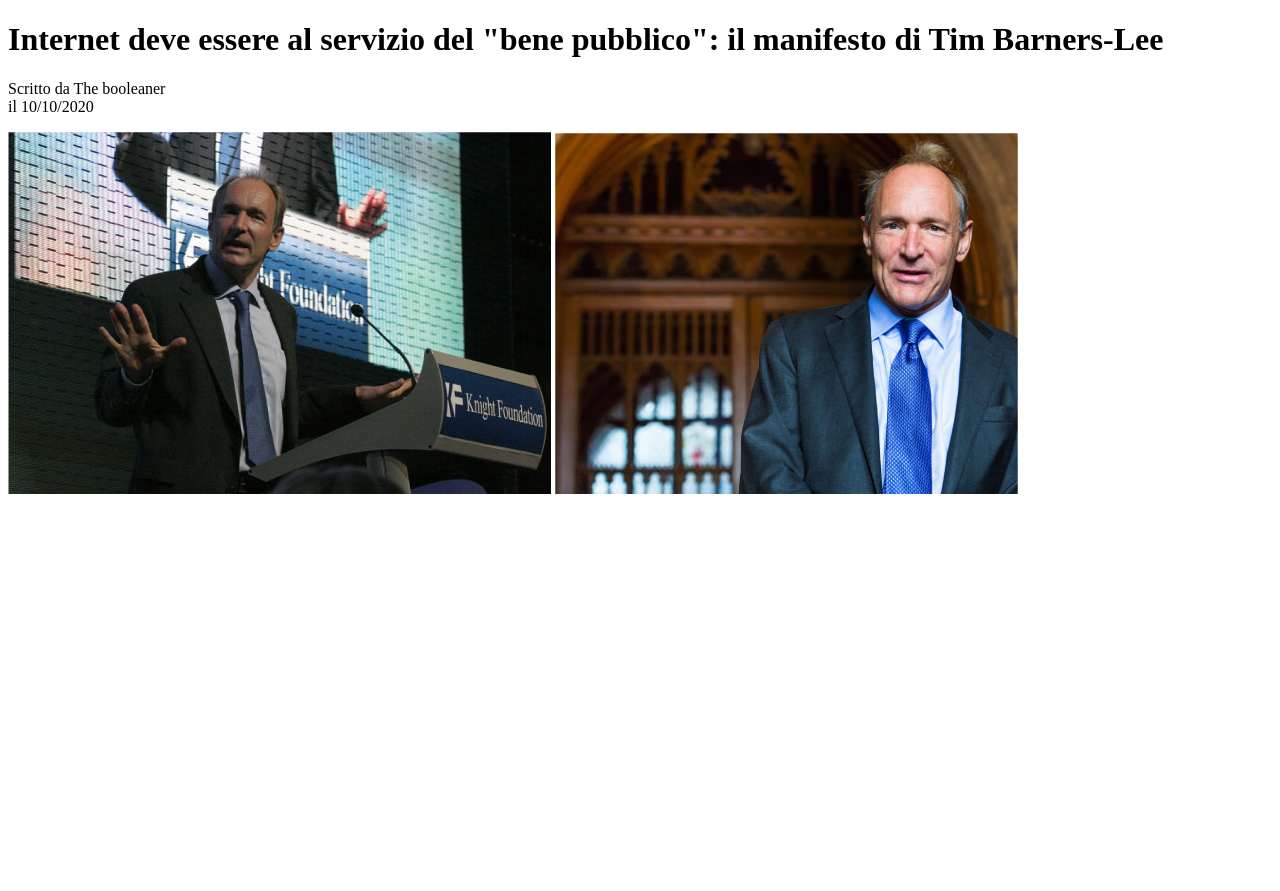
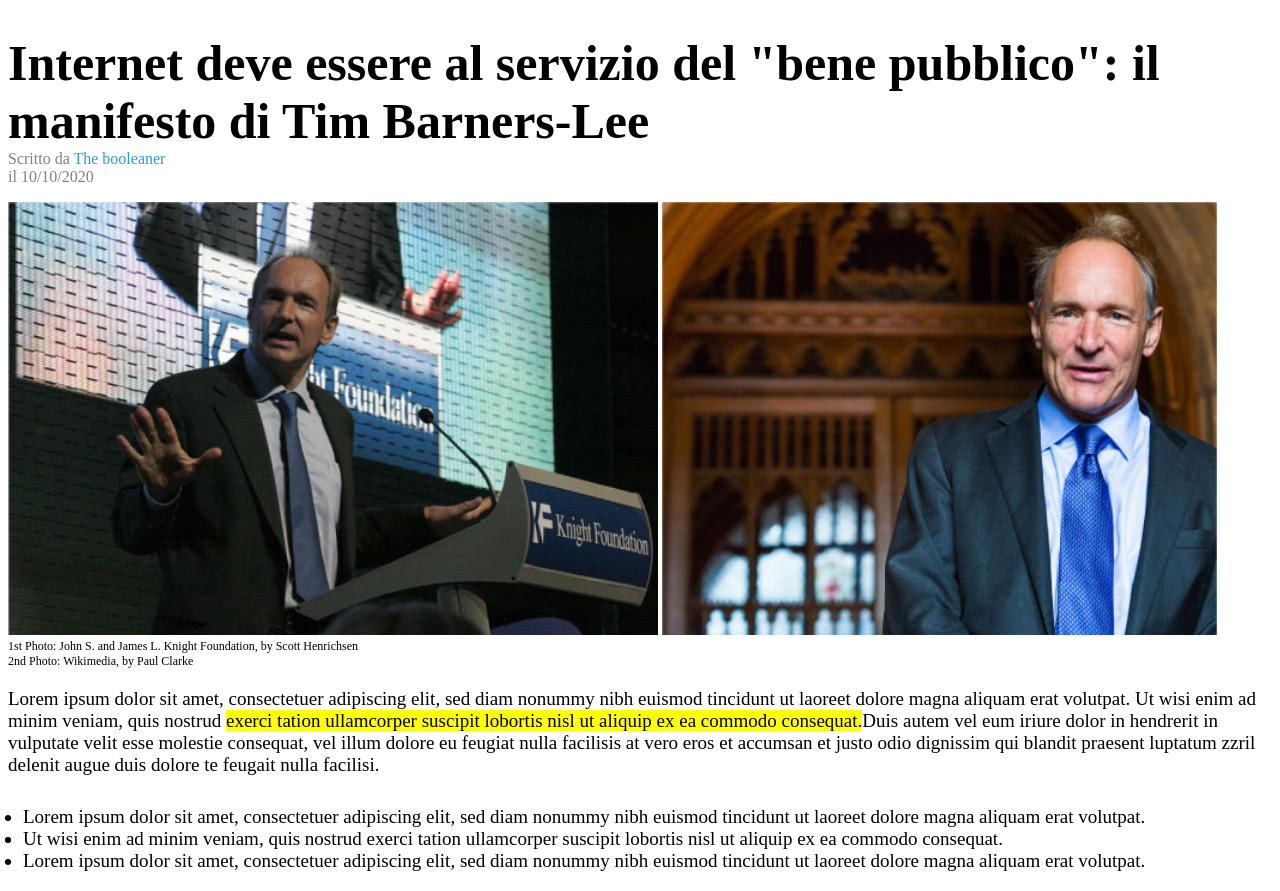
Before and after one commit to DavideVenturelli12/html-css-booleaner, a plain HTML site: page index.html in a window 1280 px wide. Shown: the part 108-999 px from the top of the page. Before the commit the page ends 800 px from the top, so only its background shows below. Drawn offline with Linux system fonts and the light colour scheme.

Commit message:
Lista non ordinata

```diff
--- a/index.html
+++ b/index.html
@@ -8,6 +8,9 @@
     <link rel="stylesheet" href="style.css">
 </head>
 <body>
+
+<!--Inizio Header-->
+
   <header>
       <div id="container">
         <img src="img/logo.svg" alt="The Booleaners" id="logo">
@@ -19,10 +22,26 @@
       </p>
   </header>
 
+  <!--Fine Header-->
+
+  <!--Inizio Main-->
+
   <main>
-      <img src="img/tim-1.jpg" alt="Knight Foundation">
-      <img src="img/tim-2.jpg" alt=">Tim Barners-Lee">
+      <img src="img/tim-1.jpg" alt="Knight Foundation" id="foto-1">
+      <img src="img/tim-2.jpg" alt=">Tim Barners-Lee" id="foto-2">
+
+      <p id="fonti-foto">1st Photo: John S. and James L. Knight Foundation, by Scott Henrichsen<br>
+         2nd Photo: Wikimedia, by Paul Clarke</p>
+
+      <p>Lorem ipsum dolor sit amet, consectetuer adipiscing elit, sed diam nonummy nibh euismod tincidunt ut laoreet dolore magna aliquam erat volutpat. Ut wisi enim ad minim veniam, quis nostrud <span class="sottolineatura">exerci tation ullamcorper suscipit lobortis nisl ut aliquip ex ea commodo consequat.</span>Duis autem vel eum iriure dolor in hendrerit in vulputate velit esse molestie consequat, vel illum dolore eu feugiat nulla facilisis at vero eros et accumsan et justo odio dignissim qui blandit praesent luptatum zzril delenit augue duis dolore te feugait nulla facilisi.</p>
+      <ul>
+          <li>Lorem ipsum dolor sit amet, consectetuer adipiscing elit, sed diam nonummy nibh euismod tincidunt ut laoreet dolore magna aliquam erat volutpat.</li>
+          <li>Ut wisi enim ad minim veniam, quis nostrud exerci tation ullamcorper suscipit lobortis nisl ut aliquip ex ea commodo consequat.</li>
+          <li>Lorem ipsum dolor sit amet, consectetuer adipiscing elit, sed diam nonummy nibh euismod tincidunt ut laoreet dolore magna aliquam erat volutpat.</li>
+      </ul>
   </main>
+
+  <!--Fine Main-->
 
 </body>
 </html>
--- a/style.css
+++ b/style.css
@@ -11,3 +11,46 @@
     padding-top: 40px;
     padding-left: 5px;
 }
+
+#titolo{
+    font-size: 50px;
+    margin-bottom: 0px;
+}
+
+header > p{
+    margin-top: 0px;
+    color: gray;
+}
+
+#autore{
+    color: #2b9cda;
+}
+
+#foto-1{
+    width: 650px;
+    height: auto;
+}
+
+#foto-2{
+    width: 555px;
+    height: auto;
+}
+
+#fonti-foto{
+    margin-top: 0px;
+    font-size: 12px;
+}
+
+main > p{
+    font-size: 19px;
+}
+
+.sottolineatura{
+    background-color: yellow;
+}
+
+main > ul{
+    margin-top: 30px;
+    padding-left: 15px;
+    font-size: 19px;
+}
```
